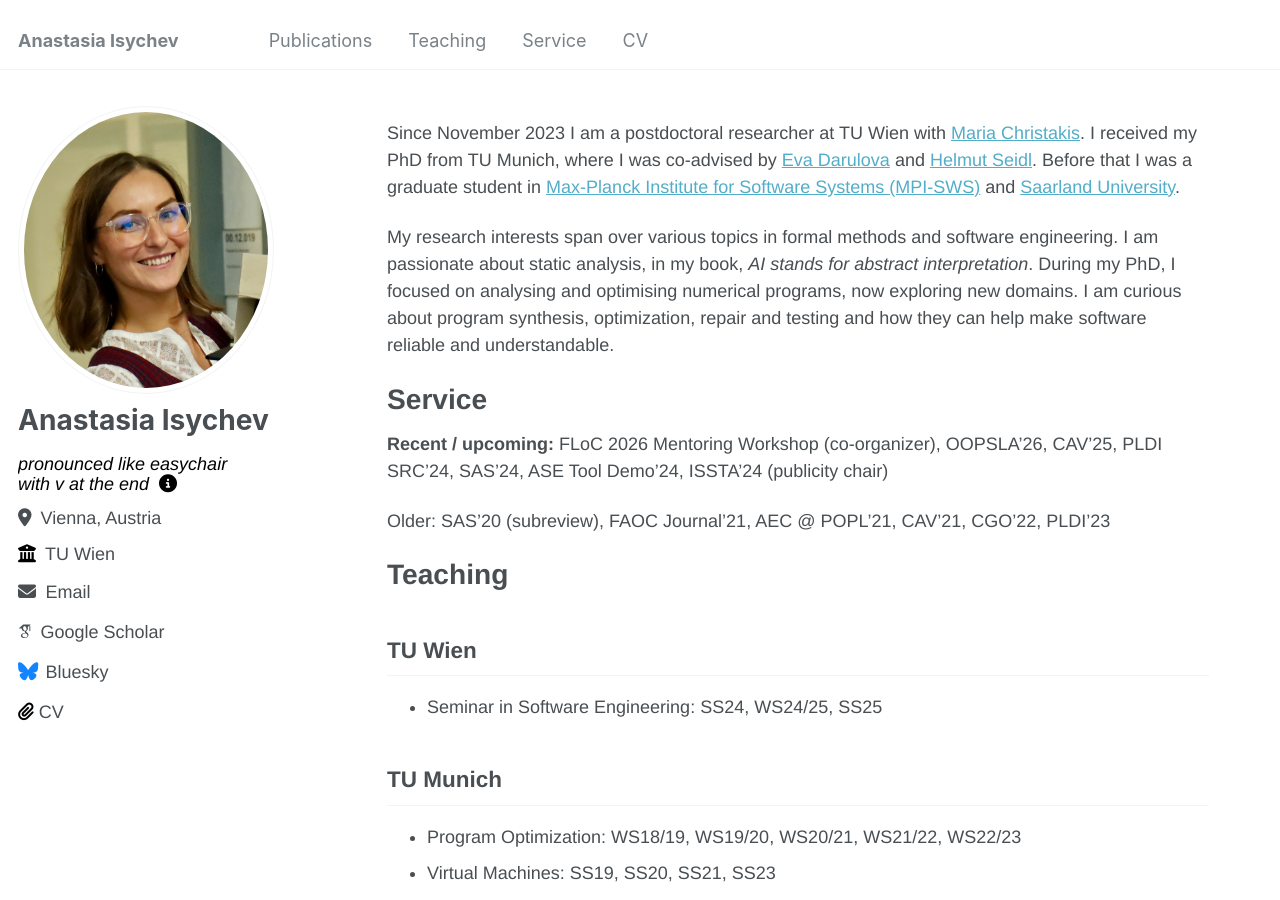
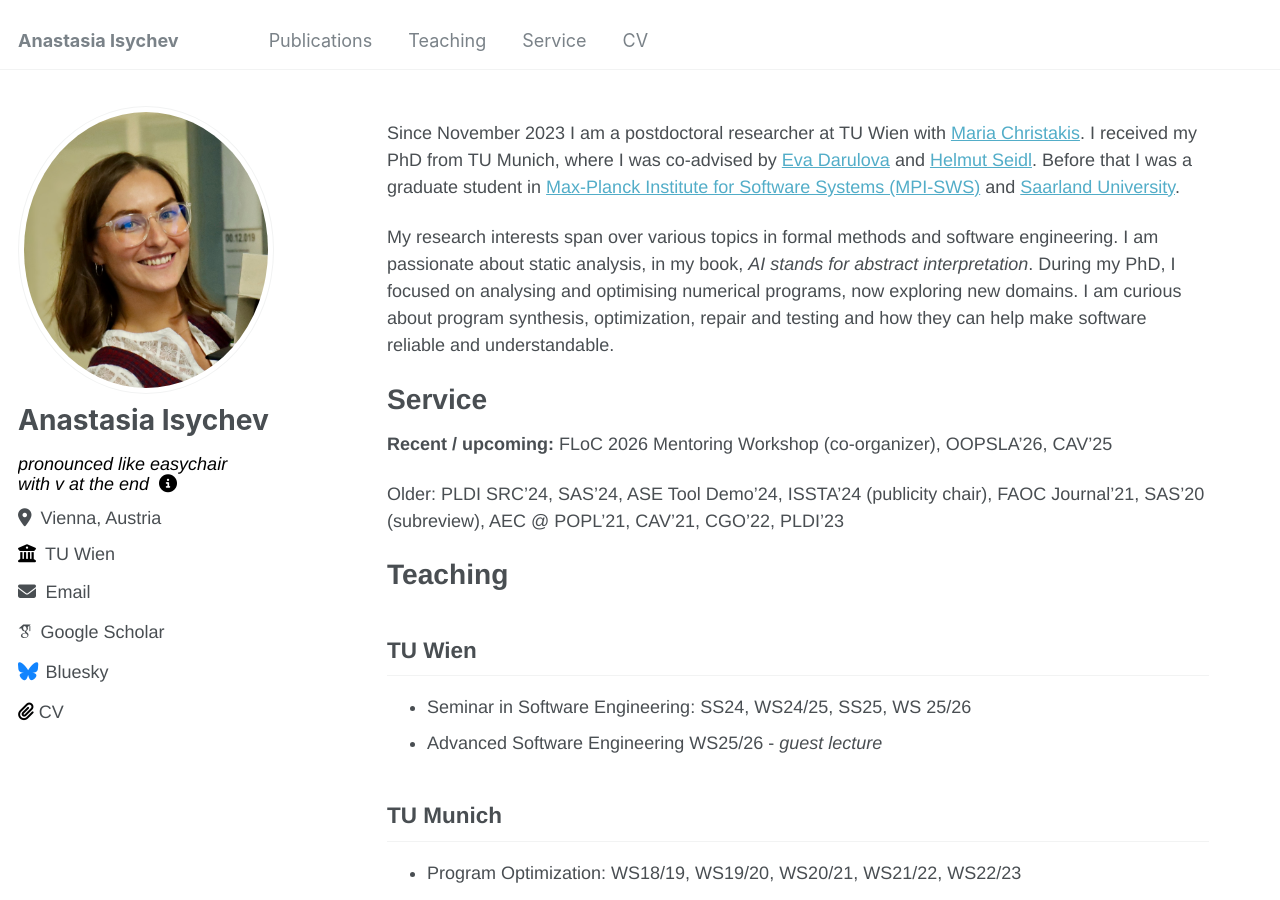
Before and after one commit to aisychev/aisychev.github.io, a Jekyll site: the page built from _pages/about.md, in a window 1280 px wide and 900 px high. Built offline with Jekyll 4.4.1, drawn with Linux system fonts in a browser that asks for light colours; some web fonts are replaced.

Commit message:
added latest teaching

```diff
--- a/_pages/about.md
+++ b/_pages/about.md
@@ -12,13 +12,14 @@ Since November 2023 I am a postdoctoral researcher at TU Wien with [Maria Christ
 My research interests span over various topics in formal methods and software engineering. I am passionate about static analysis, in my book, *AI stands for abstract interpretation*. During my PhD, I focused on analysing and optimising numerical programs, now exploring new domains. I am curious about program synthesis, optimization, repair and testing and how they can help make software reliable and understandable.
 
 # Service
-**Recent / upcoming:** FLoC 2026 Mentoring Workshop (co-organizer), OOPSLA'26, CAV'25, PLDI SRC'24, SAS'24, ASE Tool Demo'24, ISSTA'24 (publicity chair)
+**Recent / upcoming:** FLoC 2026 Mentoring Workshop (co-organizer), OOPSLA'26, CAV'25
 
-Older: SAS'20 (subreview), FAOC Journal'21, AEC @ POPL'21, CAV'21, CGO'22, PLDI'23
+Older: PLDI SRC'24, SAS'24, ASE Tool Demo'24, ISSTA'24 (publicity chair), FAOC Journal'21, SAS'20 (subreview), AEC @ POPL'21, CAV'21, CGO'22, PLDI'23
 
 # Teaching
 ## TU Wien
-* Seminar in Software Engineering: SS24, WS24/25, SS25
+* Seminar in Software Engineering: SS24, WS24/25, SS25, WS 25/26
+* Advanced Software Engineering WS25/26 - *guest lecture*
 
 ## TU Munich
 * Program Optimization: WS18/19, WS19/20, WS20/21, WS21/22, WS22/23
```
